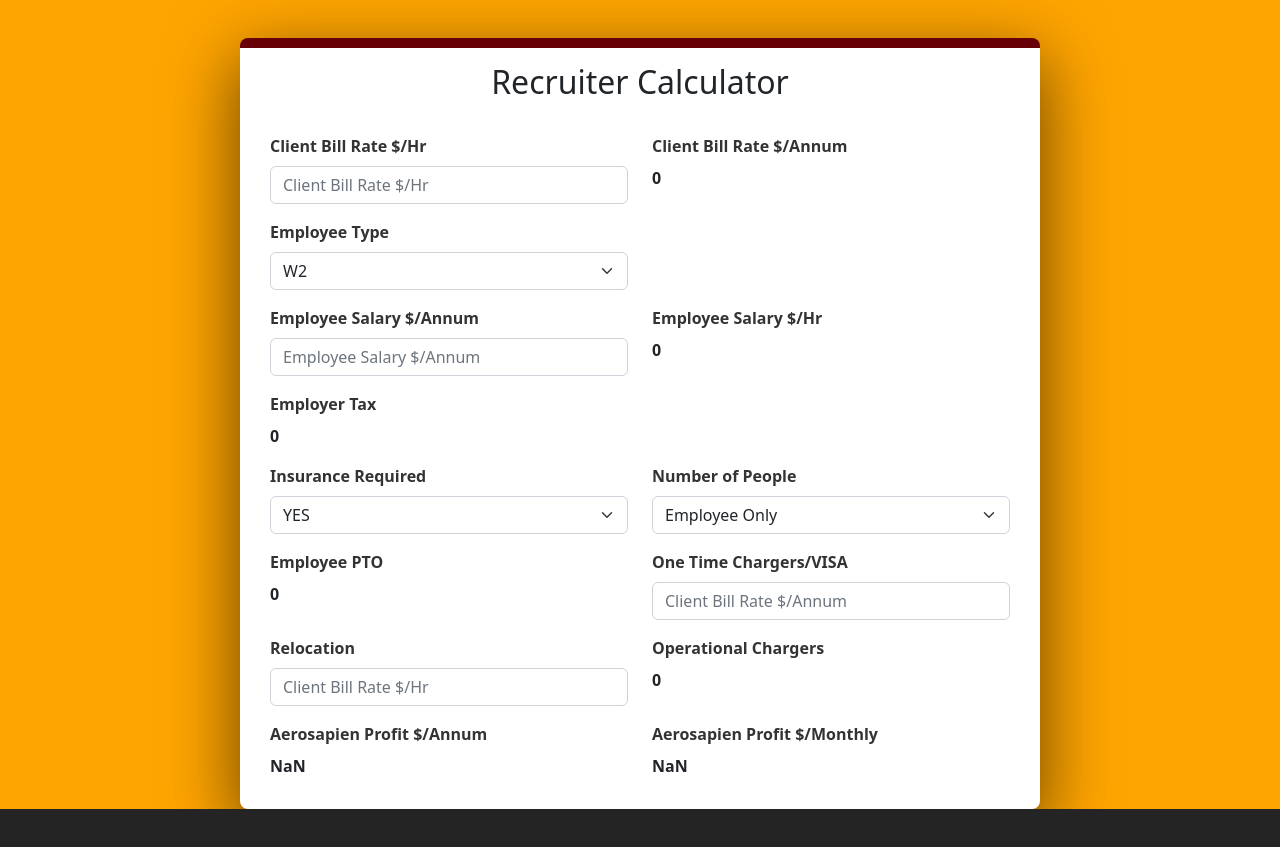
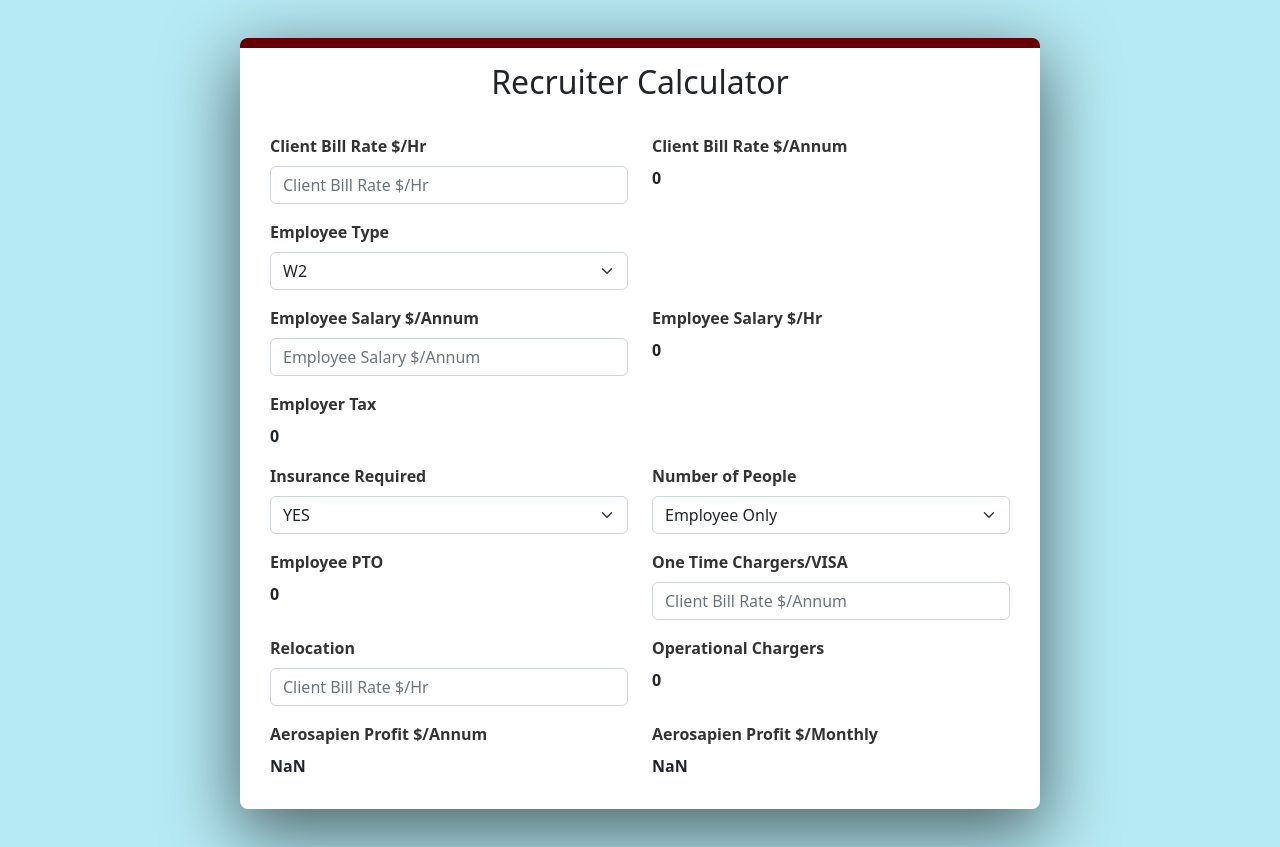
Before and after one commit to kedharnathrafcos/recuiter-cal, a React (Vite) app: page / in a window 1280 px wide. Before the commit the page ends 809 px from the top, so only its background shows below. Built offline with nearby package versions, Linux system fonts and the light colour scheme.

Commit message:
color change

```diff
--- a/src/App.css
+++ b/src/App.css
@@ -19,6 +19,6 @@
   color: #333 !important;
 }
 body{
-    padding-top: 3% !important;
-    background-color: orange !important;
+  padding: 3%!important;
+  background-color: #b6eaf4!important;
 }
```
